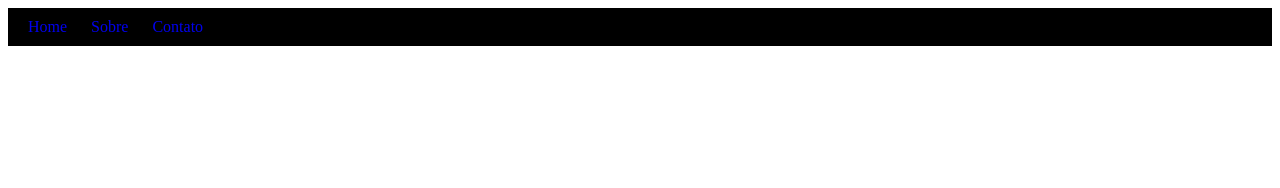
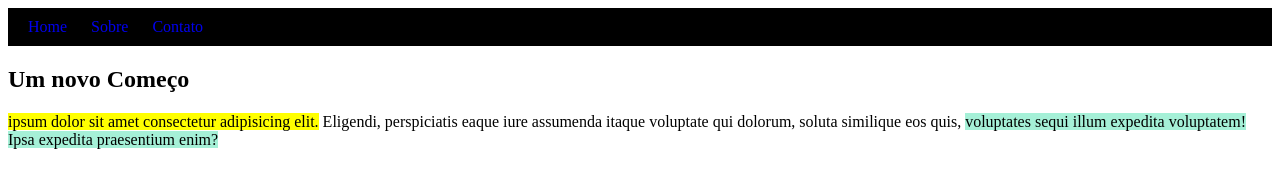
Before and after one commit to CaioHS-dev/site_html, a plain HTML site: page index.html in a window 1280 px wide. Drawn offline with Linux system fonts and the light colour scheme.

Commit message:
configurando main

```diff
--- a/index.html
+++ b/index.html
@@ -8,13 +8,24 @@
 <body>
     <header style="background-color: black;width: 100%;color:whitesmoke;padding: 10px 0;">
         <nav style="width: 40%;">
-            <a href="#"style="margin-left: 20px;text-decoration:white;">Home</a>
+            <a href="#"style="margin-left: 20px;text-decoration:none;">Home</a>
             <a href="#"style="margin-left: 20px;text-decoration:none;">Sobre</a>
             <a href="#"style="margin-left: 20px;text-decoration:none;">Contato</a>
 
         </nav>
     </header>
-    <main></main>
+    <main>
+        <section>
+
+            <h2>Um novo Começo</h2>
+            <div>
+                <p><span style="background-color: yellow;"> ipsum dolor sit amet consectetur adipisicing elit.</span> Eligendi, perspiciatis eaque iure assumenda itaque voluptate qui dolorum, soluta similique eos quis, <mark style="background-color: rgba(77, 226, 176, 0.5);">voluptates sequi illum expedita voluptatem! Ipsa expedita praesentium enim?</mark></p>
+            </div>
+
+            <div></div>
+
+        </section>
+    </main>
     <footer></footer>
 </body>
 </html>
```
